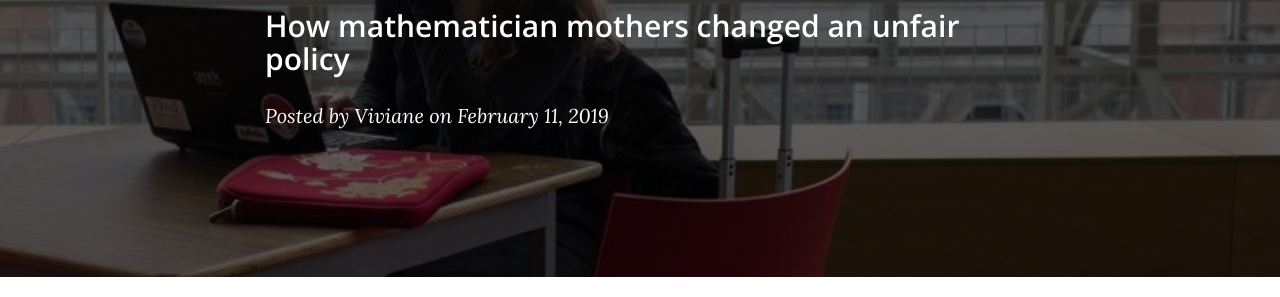
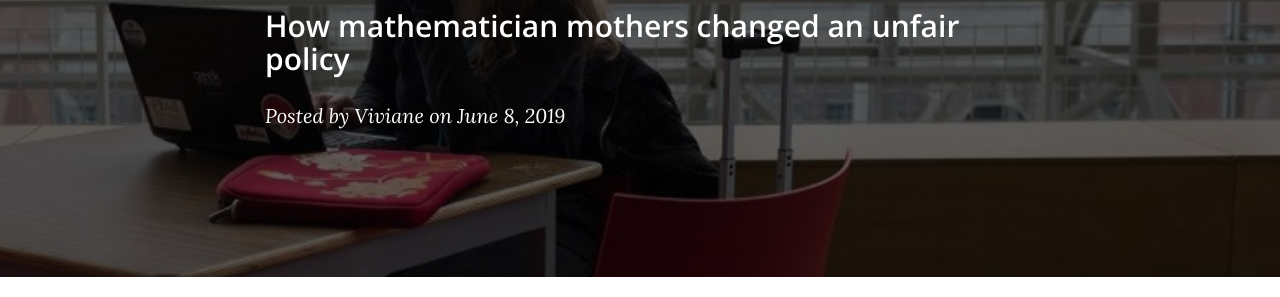
Before and after one commit to VivianePons/vivianepons.github.com, a Jekyll site: the page built from _posts/2019-02-11-baby-vs-cirm.md, in a window 1280 px wide and 900 px high. Shown: the part 232-529 px from the top of the window. Built offline with Jekyll 4.4.1, drawn with Linux system fonts in a browser that asks for light colours; nearby versions of some CDN libraries; comment, search, counter and statistics services are not loaded.

Commit message:
small change

```diff
--- a/_posts/2019-02-11-baby-vs-cirm.md
+++ b/_posts/2019-02-11-baby-vs-cirm.md
@@ -2,7 +2,7 @@
 layout:     post
 title:      "Babies vs CIRM"
 subtitle:   "How mathematician mothers changed an unfair policy"
-date:       2019-02-11 09:00:00
+date:       2019-06-08 09:00:00
 author:     "Viviane"
 tags:
     - diversity
```
